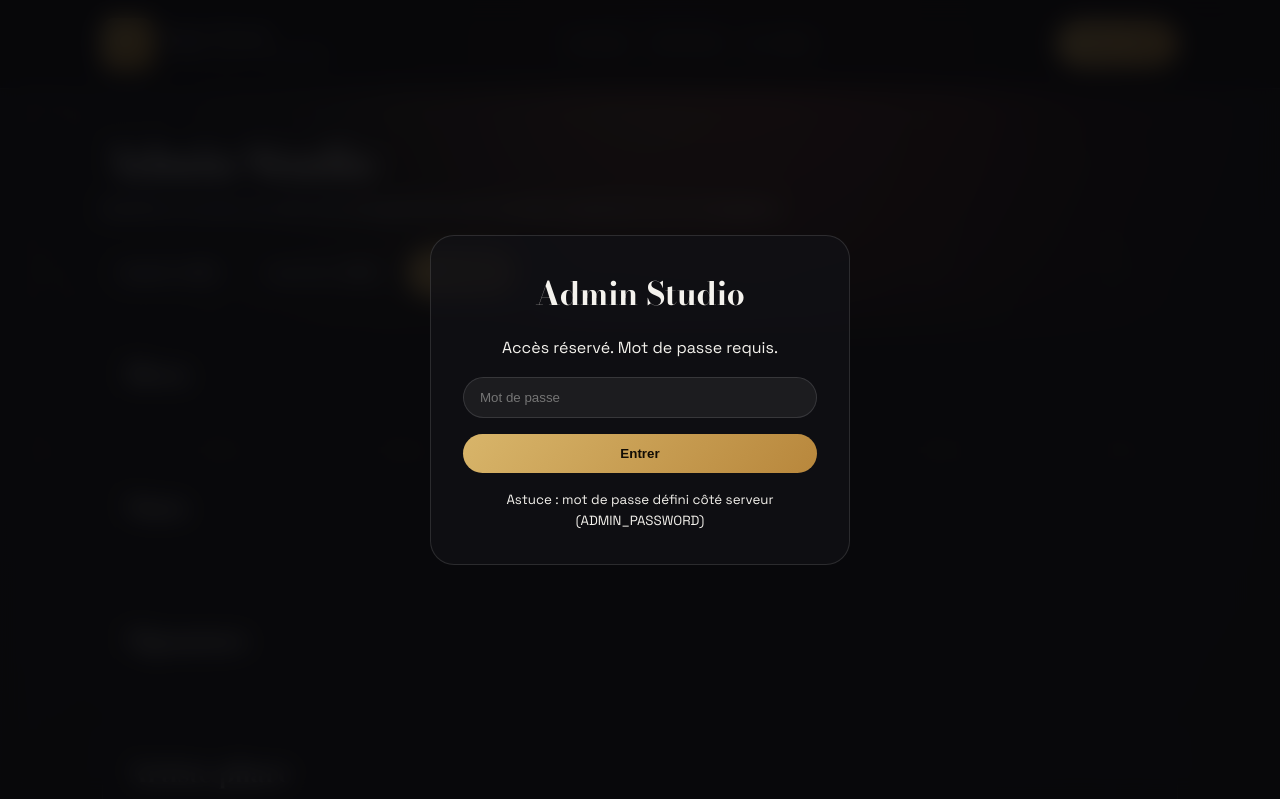
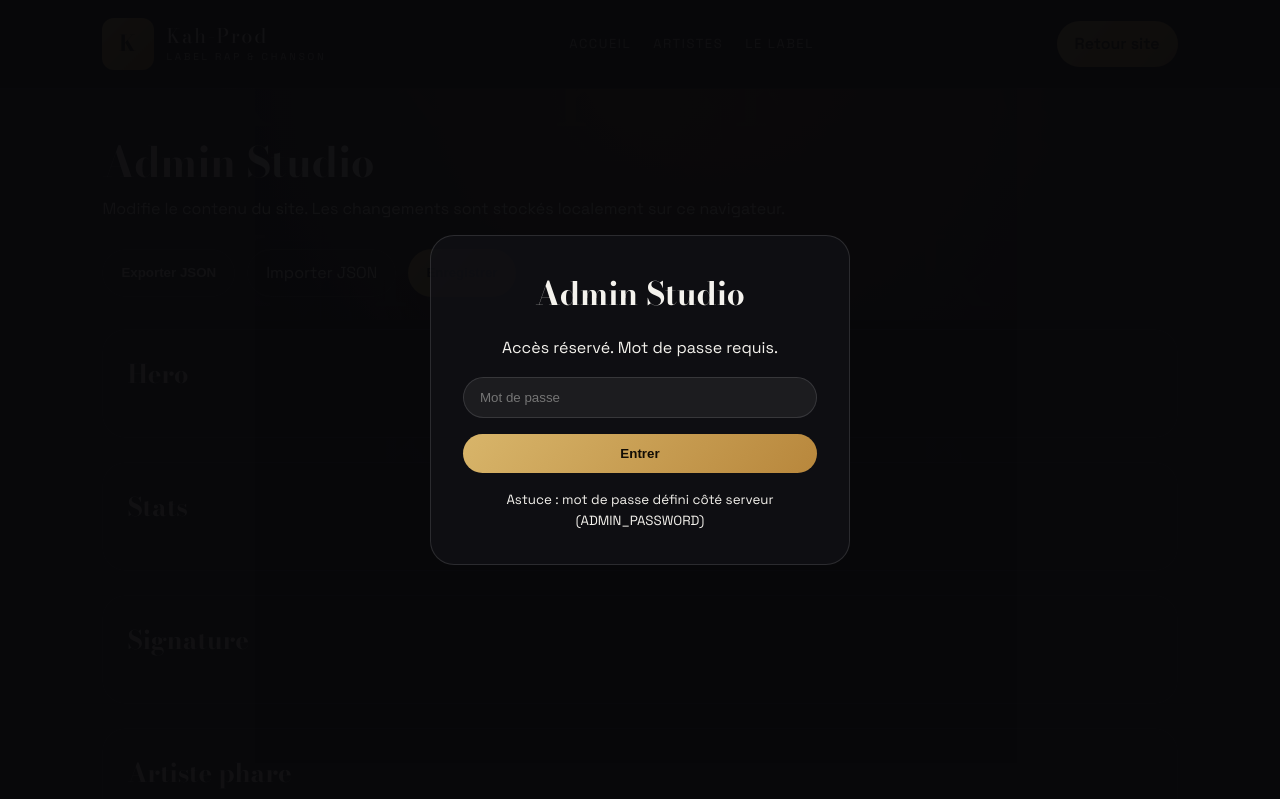
Before and after one commit to kenams/kah-prod, a website: page admin.html in a window 1280 px wide. Shown: the top 799 px of the page. Drawn offline with nearby package versions, Linux system fonts and the light colour scheme.

Commit message:
style: remove admin blur overlay

```diff
--- a/admin.css
+++ b/admin.css
@@ -11,9 +11,16 @@
   inset: 0;
   display: grid;
   place-items: center;
-  background: rgba(8, 8, 10, 0.85);
-  backdrop-filter: blur(12px);
+  background: rgba(8, 8, 10, 0.96);
+  backdrop-filter: none;
   z-index: 50;
+}
+
+.admin-body .bg-orbit,
+.admin-body .bg-noise,
+.admin-body .bg-grid,
+.admin-body .bg-k-pattern {
+  filter: none;
 }
 
 .admin-login-card {
```
